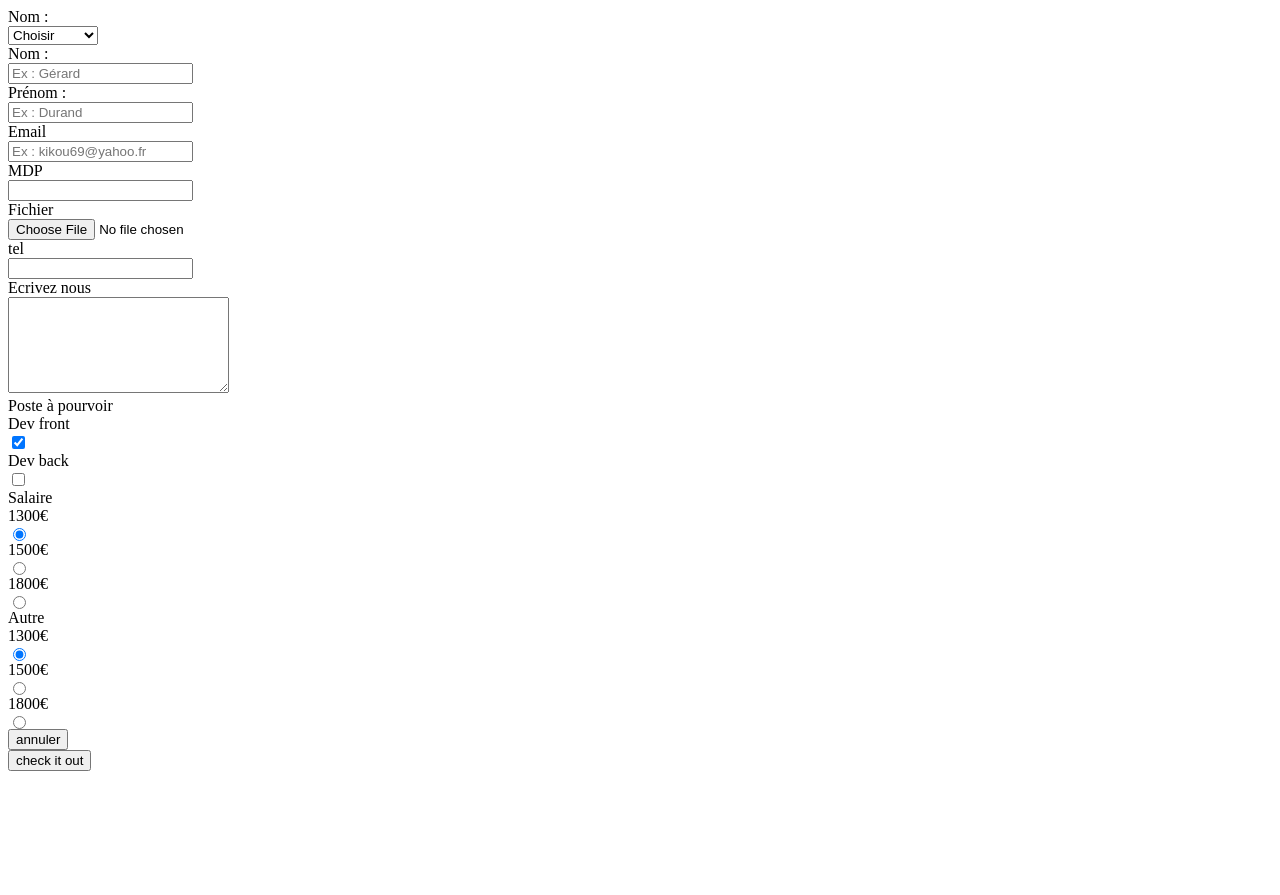
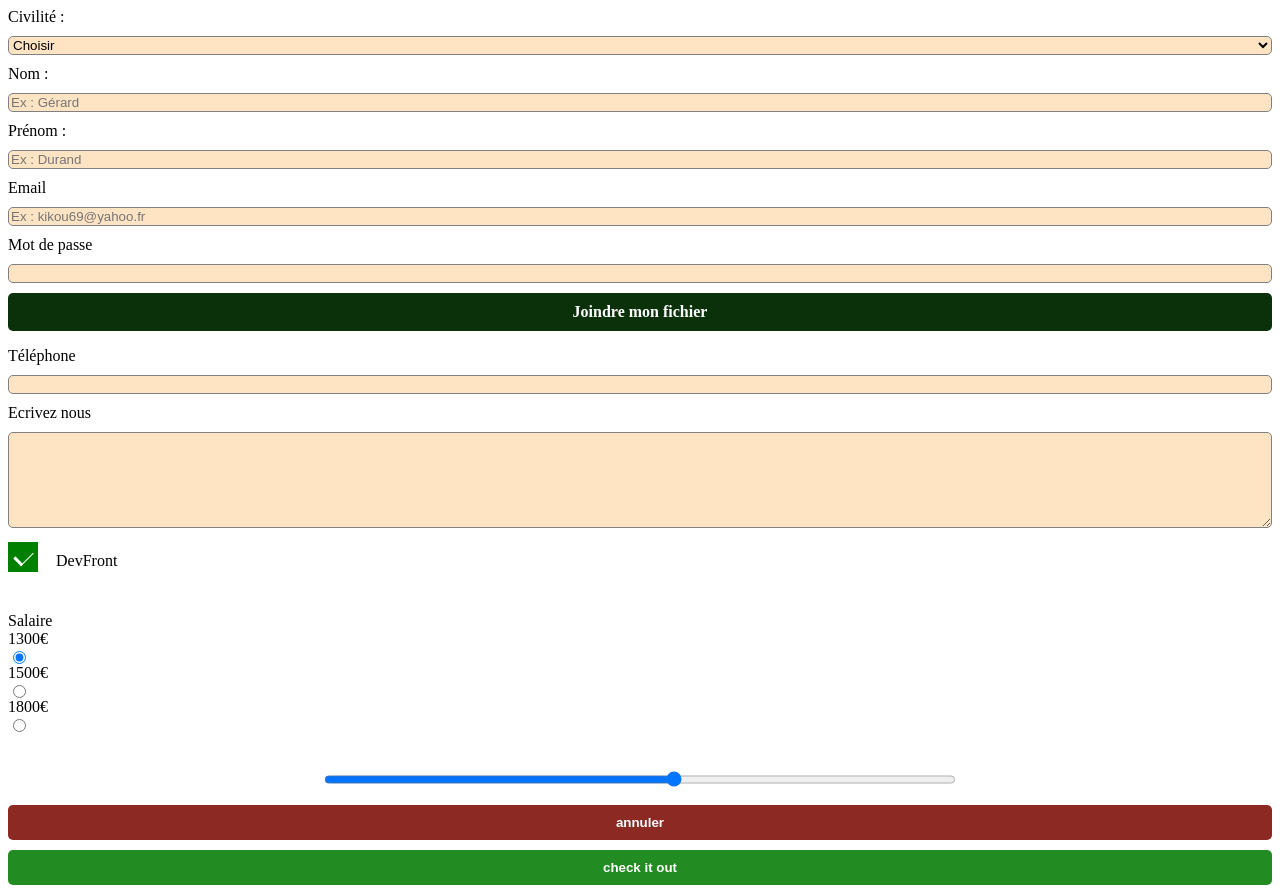
Before and after one commit to BerthetLucas/CSS_ToolBox, a plain HTML site: page form.html in a window 1280 px wide. Before the commit the page ends 800 px from the top, so only its background shows below. Drawn offline with Linux system fonts and the light colour scheme.

Commit message:
modification on the form topics

```diff
--- a/form.html
+++ b/form.html
@@ -1,5 +1,6 @@
 <!DOCTYPE html>
 <html lang="en">
+
 <head>
   <meta charset="UTF-8" />
   <meta name="viewport" content="width=device-width, initial-scale=1.0" />
@@ -9,12 +10,160 @@
     input {
       display: block;
     }
+
+    input[type=text],
+    input[type=email],
+    input[type=password],
+    input[type=tel],
+    select,
+    textarea {
+      width: 100%;
+      padding: 10;
+      margin: 10px 0;
+      box-sizing: border-box;
+      border: 1px solid grey;
+      border-radius: 5px;
+      background-color: bisque
+    }
+
+    input[type=submit] {
+
+      border: none;
+      width: 100%;
+      box-sizing: border-box;
+      padding: 10px 0;
+      margin: 10px 0;
+      background-color: forestgreen;
+      border-radius: 5px;
+      font-weight: bold;
+      color: white
+    }
+
+    input[type=reset] {
+
+      border: none;
+      width: 100%;
+      box-sizing: border-box;
+      padding: 10px 0;
+      margin: 10px 0;
+      background-color: rgb(139, 41, 34);
+      border-radius: 5px;
+      font-weight: bold;
+      color: white
+    }
+
+    .label-file {
+      color: white;
+      font-weight: bold;
+      background-color: rgba(5, 44, 4, 0.973);
+      box-sizing: border-box;
+      padding: 10px;
+      width: 100%;
+      border-radius: 5px;
+      text-align: center;
+      margin-bottom: 1em;
+    }
+
+    .label-file:hover {
+      opacity: 50%;
+      cursor: pointer;
+    }
+
+    input[type=file] {
+
+      display: none;
+    }
+
+    input[type="checkbox"] {
+
+      width: 100%;
+      background-color: rgb(26, 121, 17);
+      border-radius: 5px;
+
+    }
+
+    .label-poste {
+      text-align: center;
+      margin-bottom: 1em;
+
+    }
+
+    .test-container {
+      display: flex;
+      flex-direction: column;
+      align-items: center;
+      justify-content: center;
+
+    }
+
+    #test {
+      width: 50%;
+      height: 2em;
+    }
+
+    .label-container {
+      display: block;
+      position: relative;
+      padding: 10px;
+      box-sizing: border-box;
+      cursor: pointer;
+      padding-left: 3em;
+      margin-bottom: 2em;
+
+    }
+
+    .label-container input {
+
+      position: absolute;
+      opacity: 0;
+      width: 0;
+      height: 0;
+      cursor: pointer;
+
+    }
+
+    .label-container input:checked~.fakeCheck {
+      background-color: green;
+    }
+
+
+
+    .fakeCheck::after {
+      content: "";
+      position: absolute;
+      display: none;
+
+    }
+
+
+    .label-container input:checked~.fakeCheck:after {
+      display: block;
+    }
+
+    .fakeCheck {
+      position: absolute;
+      top: 0;
+      left: 0;
+      height: 30px;
+      width: 30px;
+      background-color: red;
+    }
+
+    .label-container .fakeCheck:after {
+      left: 10px;
+      top: 5px;
+      height: 15px;
+      width: 10px;
+      border: solid white 2px;
+      border-width: 0 1.5px 3px 0;
+      transform: rotate(45deg);
+    }
   </style>
 </head>
 
 <body>
   <form action="https://dekpo.com/form/post.php" method="POST">
-      <label for="civilite">Nom : </label>
+    <label for="civilite">Civilité :</label>
     <select name="civilite" required>
       <option value="">Choisir</option>
       <option>Mr</option>
@@ -31,56 +180,58 @@
     <input type="text" name="prenom" placeholder="Ex : Durand" id="prenom" />
 
     <label for="mail">Email</label>
-      <input
-        type="email"
-        name="email"
-        placeholder="Ex : kikou69@yahoo.fr"
-        id="mail"
-      />
+    <input type="email" name="email" placeholder="Ex : kikou69@yahoo.fr" id="mail" />
 
-      <label for="password">MDP</label>
+    <label for="password">Mot de passe</label>
     <input type="password" name="password" id="password" maxlength="3" />
 
-      <label for="fichier">Fichier</label>
+    <label for="fichier" class="label-file">Joindre mon fichier</label>
     <input type="file" name="file" id="fichier" />
 
-      <label for="tel">tel</label>
+    <label for="tel">Téléphone</label>
     <input type="tel" name="tel" id="tel" />
 
     <label for="message">Ecrivez nous</label>
-      <textarea
-        type="message"
-        id="message"
-        rows="6"
-        cols="25"
-        maxlength="20"
-      ></textarea>
+    <textarea type="message" id="message" rows="6" cols="25" maxlength="20"></textarea>
 
+    <!-- <div class="label-poste">
       <label for="poste">Poste à pourvoir</label>
       Dev front
-      <input type="checkbox" name="poste[]" value="devFront" checked />
+      <input type="checkbox" name="poste[]" value="devFront" id="cb-devfront" checked />
+      <span class="fake-check"></span>
       Dev back
       <input type="checkbox" name="poste[]" value="devback" />
+    </div> -->
 
-      <label for="salaire">Salaire</label>
+    <label class="label-container" for="devfront">DevFront
+      <input type="checkbox" name=poste[] checked id="devfront" value="DevFront">
+      <span class="fakeCheck"></span>
+    </label>
+
+    <div class="label-salaire">
+      <label for="salaire" class="salaire-container">Salaire</label>
       1300€
       <input type="radio" name="salaire" id="salaire" checked />
       1500€
       <input type="radio" name="salaire" id="salaire" />
       1800€
       <input type="radio" name="salaire" id="salaire" />
+    </div>
+    <!-- Entrée type jauge  -->
+    <div class="test-container">
+      <label id="test"></label><span id="valtaille"></span>
+      <input type="range" min="1" max="10" step="1" id="test" name="test" list="tailles"
+        oninput="document.getElementById('valtaille').innerHTML=this.value+'cm'" />
+    </div>
 
-      <label for="autre">Autre</label>
-      1300€
-      <input type="radio" name="autre" id="autre" checked />
-      1500€
-      <input type="radio" name="autre" id="autre" />
-      1800€
-      <input type="radio" name="autre" id="autre" />
+    <!-- Fin entrée type jauge -->
 
     <input type="reset" value="annuler" />
 
     <input type="submit" value="check it out" />
+
+
   </form>
 </body>
+
 </html>
```
Lines whose indentation alone changed are shown as unchanged.
